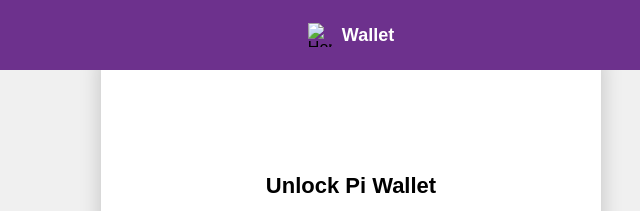
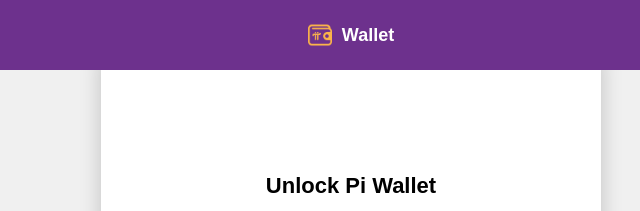
Before and after one commit to pinetshop/test, a plain HTML site: page wallet.html in a window 1280 px wide. Shown: the top 211 px of the page, 289-929 px from the left. Drawn offline with Linux system fonts and the light colour scheme.

Commit message:
Update wallet.html

```diff
--- a/wallet.html
+++ b/wallet.html
@@ -194,7 +194,7 @@
         <div class="modal-header-bar">
             <button class="back-icon" onclick="window.close()">←</button>
             <div class="modal-header-content">
-                <img src="images/home.png" alt="Home" class="modal-header-icon">
+                <img src="home.png" alt="Home" class="modal-header-icon">
                 <h3 class="modal-header-title">Wallet</h3>
             </div>
         </div>
```
